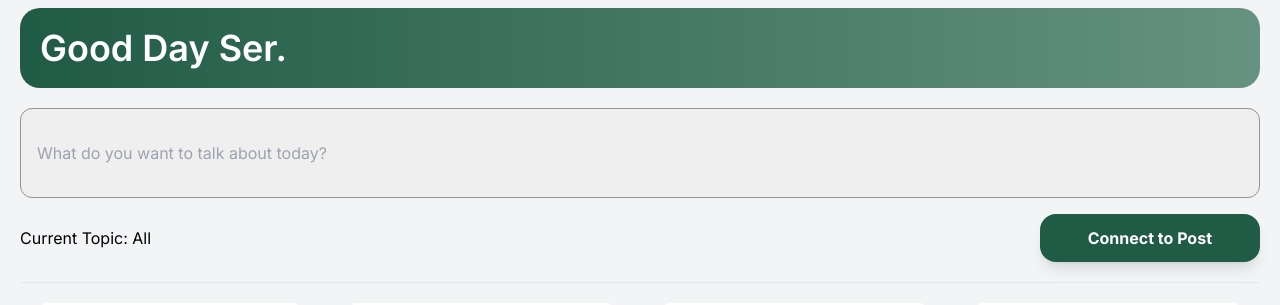
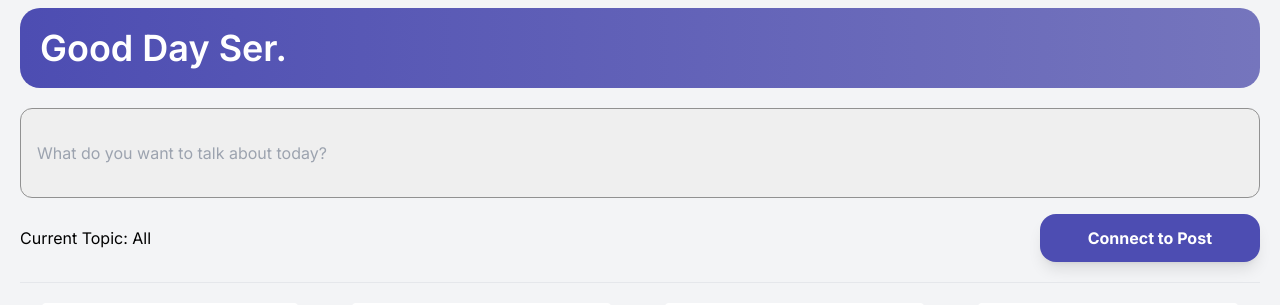
Before and after one commit to ribbit-forum/ribbit-v1, a Next.js app in the folder client/: page /home in a window 1280 px wide. Shown: the top 305 px of the page. Built offline with nearby package versions, Linux system fonts and the light colour scheme; no server answers.

Commit message:
new colors for banner and button

```diff
--- a/client/src/app/components/GoodEvening.tsx
+++ b/client/src/app/components/GoodEvening.tsx
@@ -6,7 +6,7 @@ interface GoodEveningProps {
 
 export default function GoodEvening({ name }: GoodEveningProps) {
   return (
-    <div className="w-full h-[12rem] flex items-end justify-start p-5 rounded-[20px] bg-gradient-to-r to-[#669281] from-[#205B45]">
+    <div className="w-full h-[12rem] flex items-end justify-start p-5 rounded-[20px] bg-gradient-to-r to-[#7575BD] from-[#4D4DB2]">
       <p className="text-white text-4xl font-semibold">Good Day {name ? name.substring(0,10): "Ser."}</p>
     </div>
   );
--- a/client/src/app/home/page.tsx
+++ b/client/src/app/home/page.tsx
@@ -214,7 +214,7 @@ const HomePage = () => {
               <div className="flex items-center space-x-4">
                 <button
                   onSubmit={handleSubmit}
-                  className="px-12 py-3 bg-[#205B45] text-white rounded-2xl font-bold shadow-lg"
+                  className="px-12 py-3 bg-[#4D4DB2] text-white rounded-2xl font-bold shadow-lg"
                 >
                   {address ? (loading ? "loading" : "Create Post") : "Connect to Post"}
                 </button>
```
